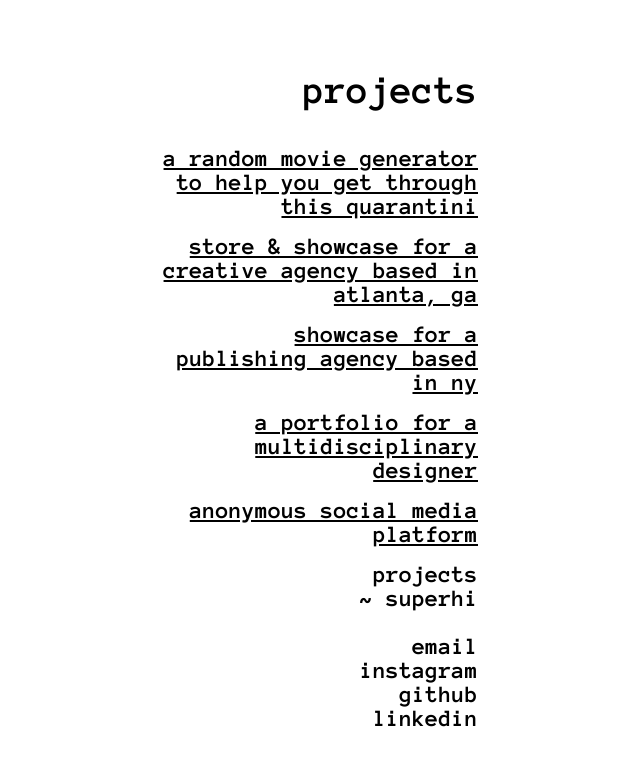
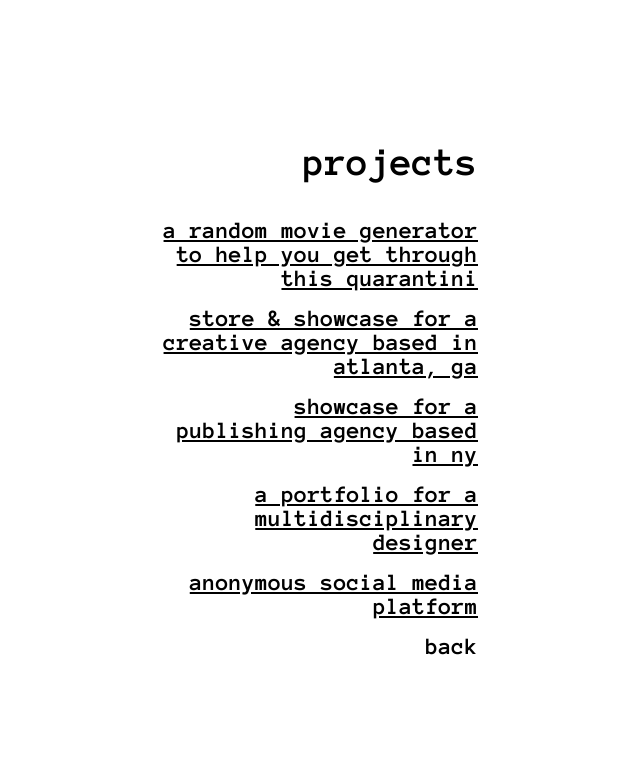
Before and after one commit to brianagude/briana_gude, a website with bundled scripts: page src/projects.html in a window 1280 px wide. Shown: the whole page, without its empty margins (322-962 px from the left). Built offline with nearby package versions, Linux system fonts and the light colour scheme; files whose address does not match are found by name.

Commit message:
copy update

```diff
--- a/src/projects.html
+++ b/src/projects.html
@@ -33,15 +33,7 @@
       </section>
 
       <nav>
-        <a href="projects.html">projects</a><br>
-        <a href="https://www.superhi.com/?r=brianalauren" , target="_blank">~ superhi</a>
-
-        <br><br>
-
-        <a href="mailto:briana.gude@gmail.com?subject=Hi Bri!">email</a><br>
-        <a href="https://www.instagram.com/brianabrianalaurenlauren/" , target="_blank">instagram</a><br>
-        <a href="https://github.com/brianagude" , target="_blank">github</a><br>
-        <a href="https://www.linkedin.com/in/brianagude/" , target="_blank">linkedin</a>
+        <a href="/">back</a>
       </nav>
 
     </section>
```
Also changed, not shown: dist/projects.html.
